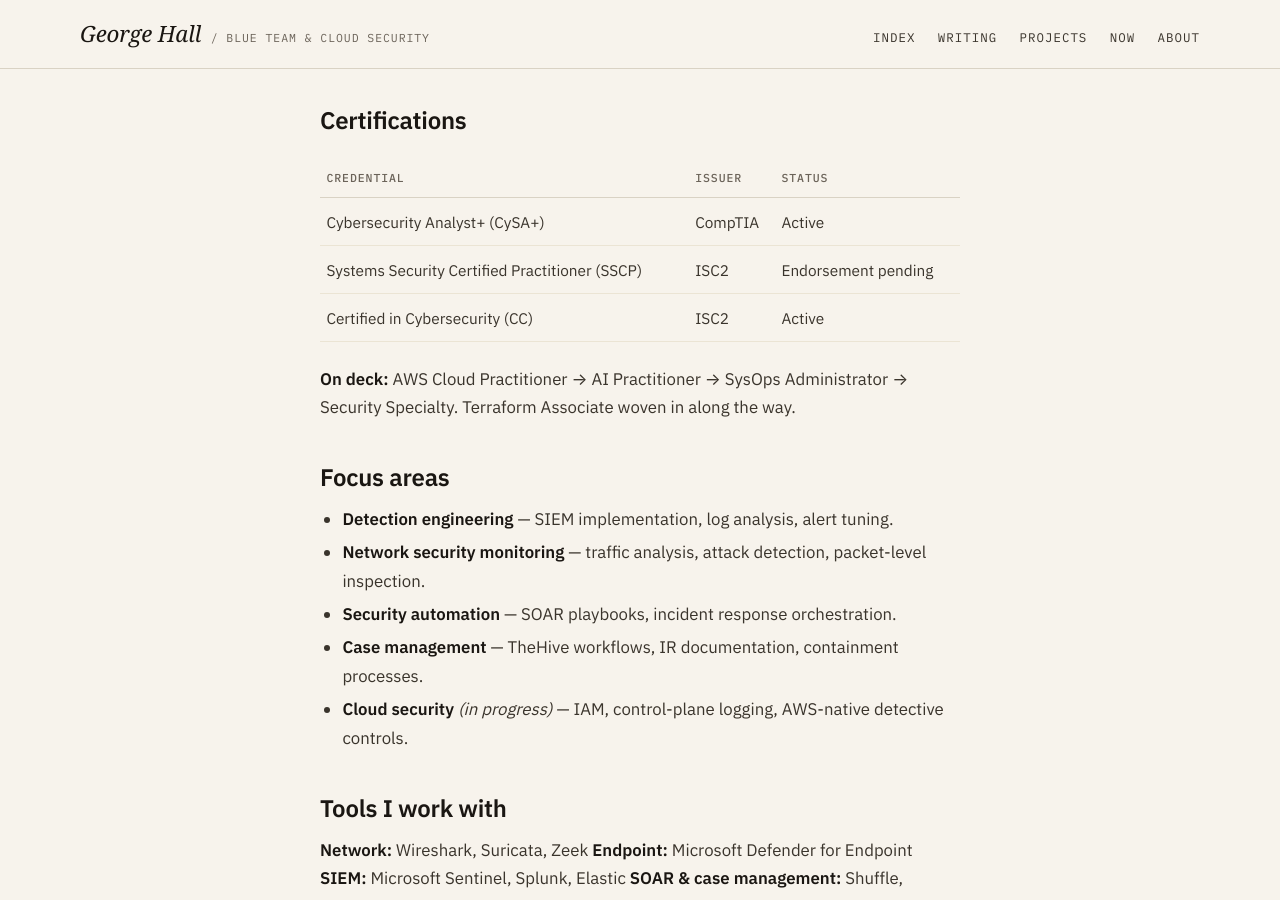
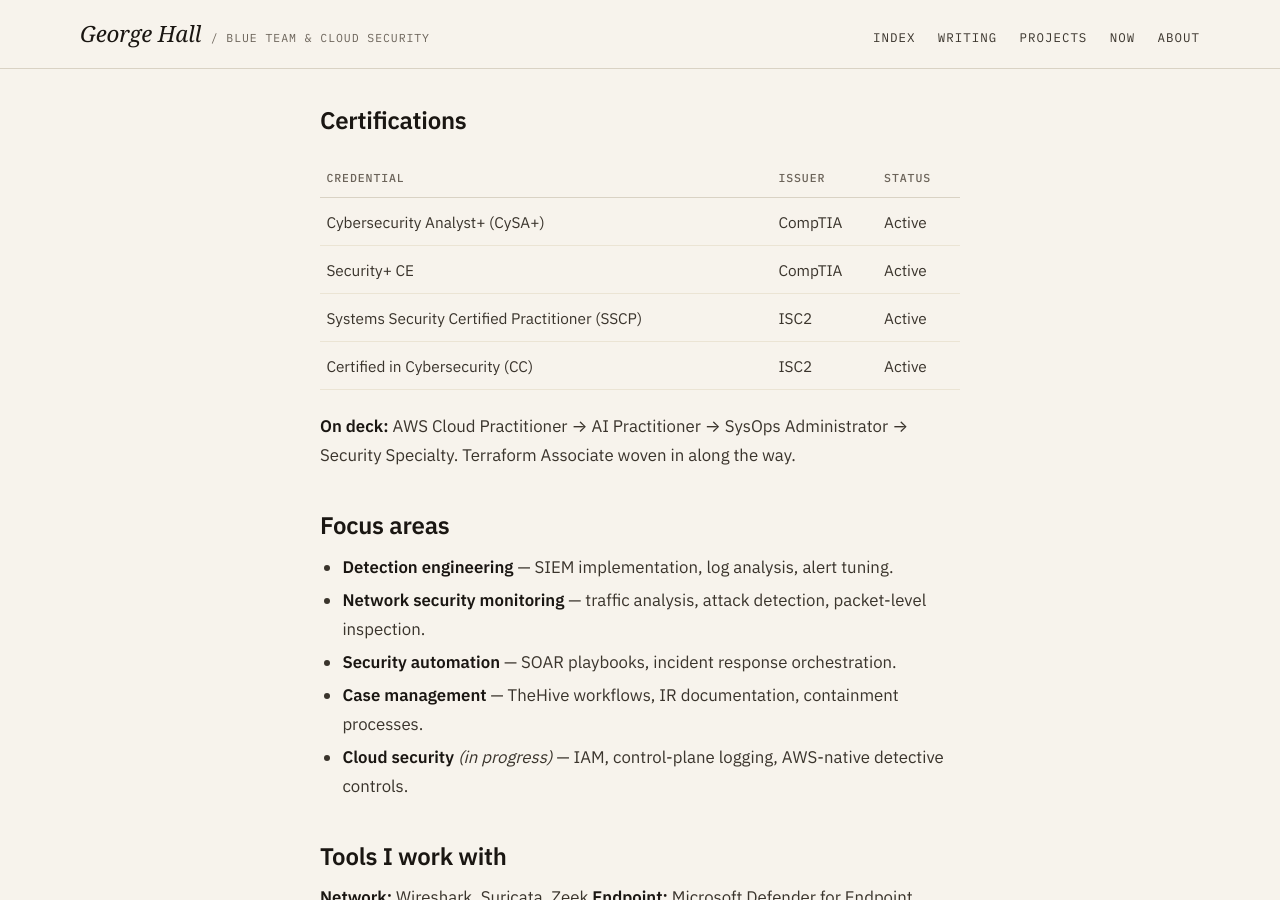
Before and after one commit to georgethecyberguy/georgethecyberguy.github.io, a Jekyll site: the page built from about.md, in a window 1280 px wide and 900 px high, scrolled down 583 px. Built offline with Jekyll 4.4.1, drawn with Linux system fonts in a browser that asks for light colours; some web fonts are replaced.

Commit message:
Update about.md

```diff
--- a/about.md
+++ b/about.md
@@ -15,7 +15,8 @@
 | Credential | Issuer | Status |
 | --- | --- | --- |
 | Cybersecurity Analyst+ (CySA+) | CompTIA | Active |
-| Systems Security Certified Practitioner (SSCP) | ISC2 | Endorsement pending |
+| Security+ CE | CompTIA | Active|
+| Systems Security Certified Practitioner (SSCP) | ISC2 | Active |
 | Certified in Cybersecurity (CC) | ISC2 | Active |
 
 **On deck:** AWS Cloud Practitioner → AI Practitioner → SysOps Administrator → Security Specialty. Terraform Associate woven in along the way.
```
